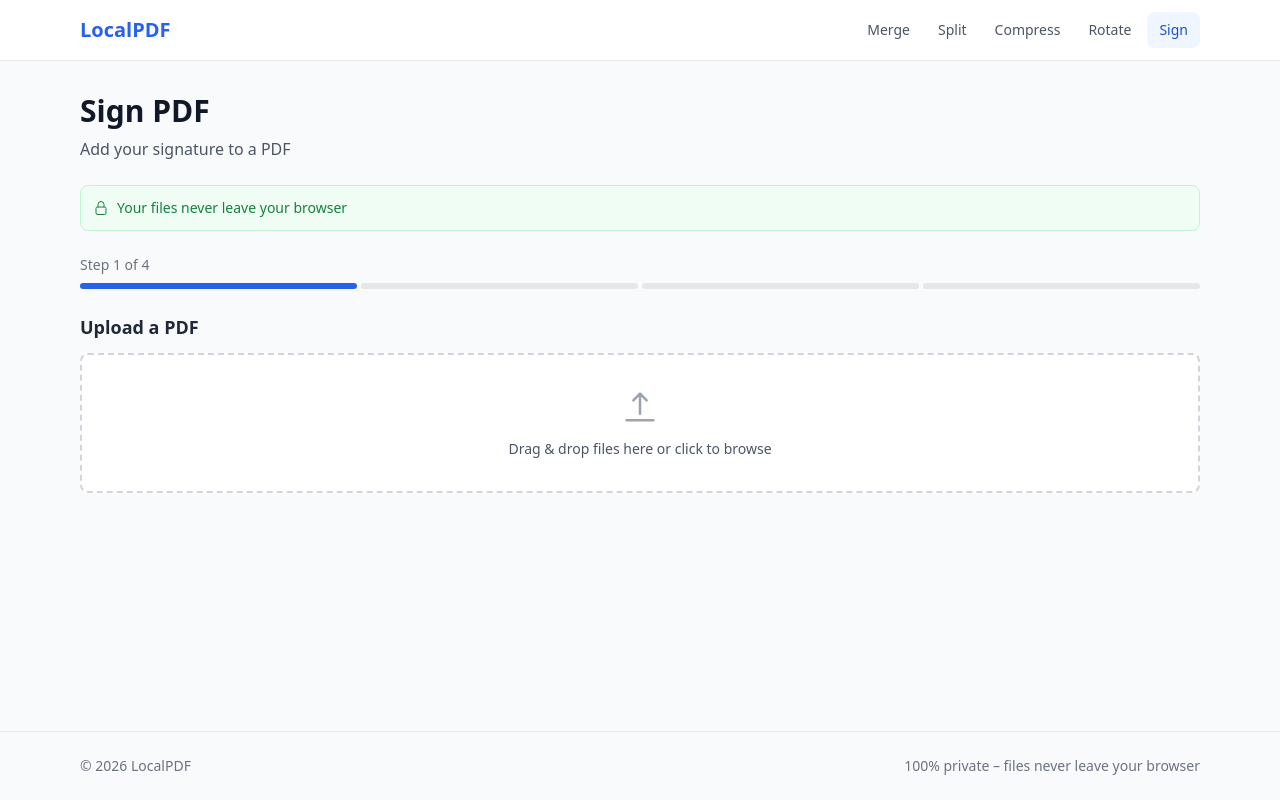
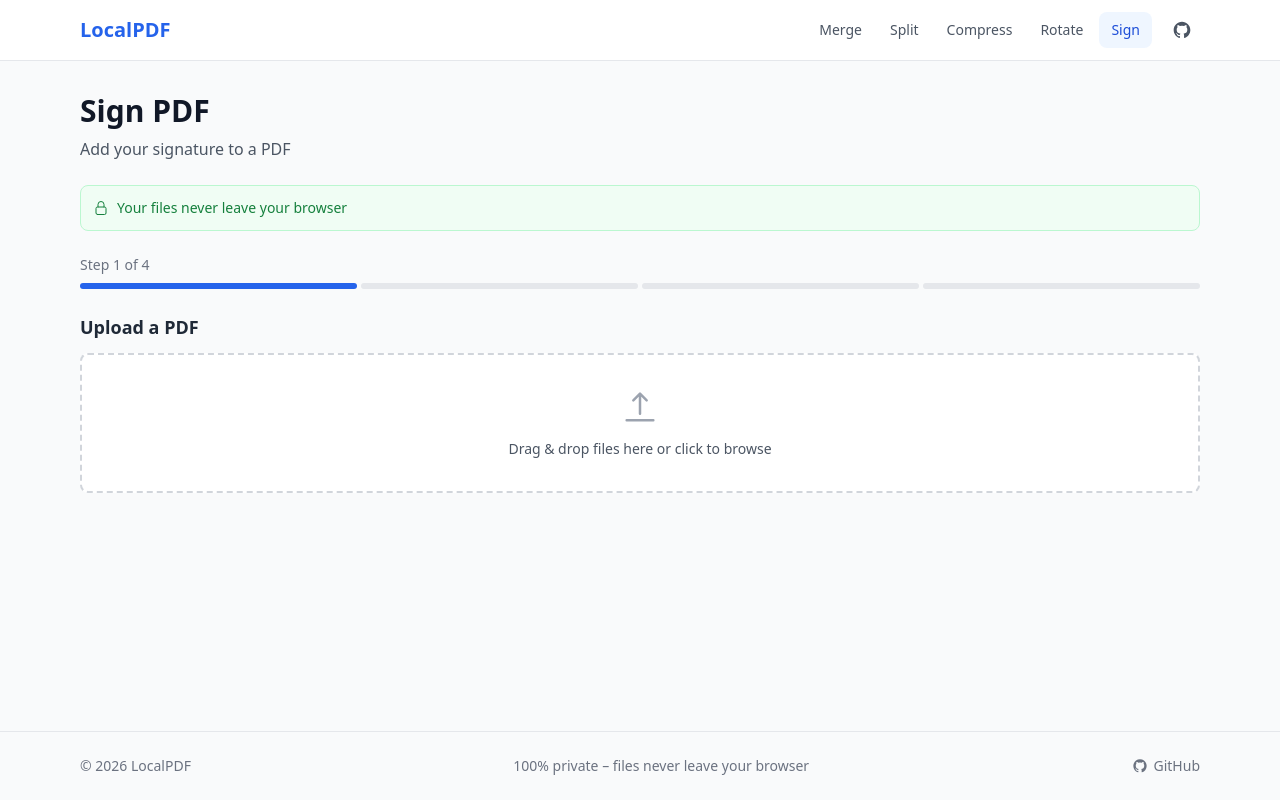
Before and after one commit to Indira-kumar/localpdf, a React (Vite) app: page /sign in a window 1280 px wide. Built offline with nearby package versions, Linux system fonts and the light colour scheme.

Commit message:
chore: add github link in header and footer

```diff
--- a/src/components/layout/Footer.tsx
+++ b/src/components/layout/Footer.tsx
@@ -6,6 +6,22 @@ const Footer: FC = () => {
       <div className="mx-auto flex max-w-6xl flex-col items-center justify-between gap-2 px-4 text-sm text-gray-500 sm:flex-row">
         <span>&copy; {new Date().getFullYear()} LocalPDF</span>
         <span>100% private &ndash; files never leave your browser</span>
+        <a
+          href="https://github.com/Indira-kumar/localpdf"
+          target="_blank"
+          rel="noopener noreferrer"
+          className="inline-flex items-center gap-1.5 text-gray-500 transition-colors hover:text-gray-900"
+        >
+          <svg
+            xmlns="http://www.w3.org/2000/svg"
+            viewBox="0 0 24 24"
+            fill="currentColor"
+            className="h-4 w-4"
+          >
+            <path d="M12 2C6.477 2 2 6.477 2 12c0 4.42 2.865 8.166 6.839 9.489.5.092.682-.217.682-.482 0-.237-.008-.866-.013-1.7-2.782.604-3.369-1.341-3.369-1.341-.454-1.155-1.11-1.462-1.11-1.462-.908-.62.069-.608.069-.608 1.003.07 1.531 1.03 1.531 1.03.892 1.529 2.341 1.087 2.91.831.092-.646.35-1.086.636-1.337-2.22-.253-4.555-1.11-4.555-4.943 0-1.091.39-1.984 1.029-2.683-.103-.253-.446-1.27.098-2.647 0 0 .84-.269 2.75 1.025A9.578 9.578 0 0 1 12 6.836a9.59 9.59 0 0 1 2.504.337c1.909-1.294 2.747-1.025 2.747-1.025.546 1.377.203 2.394.1 2.647.64.699 1.028 1.592 1.028 2.683 0 3.842-2.339 4.687-4.566 4.935.359.309.678.919.678 1.852 0 1.336-.012 2.415-.012 2.743 0 .267.18.578.688.48C19.138 20.163 22 16.418 22 12c0-5.523-4.477-10-10-10Z" />
+          </svg>
+          GitHub
+        </a>
       </div>
     </footer>
   );
--- a/src/components/layout/Header.tsx
+++ b/src/components/layout/Header.tsx
@@ -36,6 +36,38 @@ const Header: FC = () => {
               {link.label}
             </Link>
           ))}
+          <a
+            href="https://github.com/Indira-kumar/localpdf"
+            target="_blank"
+            rel="noopener noreferrer"
+            className="ml-2 rounded-lg p-2 text-gray-600 transition-colors hover:bg-gray-100 hover:text-gray-900"
+            aria-label="GitHub"
+          >
+            <svg
+              xmlns="http://www.w3.org/2000/svg"
+              viewBox="0 0 24 24"
+              fill="currentColor"
+              className="h-5 w-5"
+            >
+              <path d="M12 2C6.477 2 2 6.477 2 12c0 4.42 2.865 8.166 6.839 9.489.5.092.682-.217.682-.482 0-.237-.008-.866-.013-1.7-2.782.604-3.369-1.341-3.369-1.341-.454-1.155-1.11-1.462-1.11-1.462-.908-.62.069-.608.069-.608 1.003.07 1.531 1.03 1.531 1.03.892 1.529 2.341 1.087 2.91.831.092-.646.35-1.086.636-1.337-2.22-.253-4.555-1.11-4.555-4.943 0-1.091.39-1.984 1.029-2.683-.103-.253-.446-1.27.098-2.647 0 0 .84-.269 2.75 1.025A9.578 9.578 0 0 1 12 6.836a9.59 9.59 0 0 1 2.504.337c1.909-1.294 2.747-1.025 2.747-1.025.546 1.377.203 2.394.1 2.647.64.699 1.028 1.592 1.028 2.683 0 3.842-2.339 4.687-4.566 4.935.359.309.678.919.678 1.852 0 1.336-.012 2.415-.012 2.743 0 .267.18.578.688.48C19.138 20.163 22 16.418 22 12c0-5.523-4.477-10-10-10Z" />
+            </svg>
+          </a>
+          {/* <a
+            href="https://buymeacoffee.com/YOUR_USERNAME"
+            target="_blank"
+            rel="noopener noreferrer"
+            className="ml-1 inline-flex items-center gap-1.5 rounded-full bg-[#FFDD00] px-3 py-1.5 text-sm font-semibold text-gray-900 transition-colors hover:bg-[#e5c700]"
+          >
+            <svg
+              xmlns="http://www.w3.org/2000/svg"
+              viewBox="0 0 24 24"
+              fill="currentColor"
+              className="h-4 w-4"
+            >
+              <path d="M2 21v-1h18v1H2Zm2-2v-5h1a2 2 0 0 0 2-2V5H3V3h16v2h-4v7a2 2 0 0 0 2 2h1v5h-2v-5h-1a4 4 0 0 1-3.5-2.06A4 4 0 0 1 8 14H7v5H4Zm5-5h4a2 2 0 0 0 2-2V5H9v7a2 2 0 0 0 2 2Z" />
+            </svg>
+            Buy me a coffee
+          </a> */}
         </nav>
 
         {/* Mobile hamburger */}
@@ -87,6 +119,38 @@ const Header: FC = () => {
               {link.label}
             </Link>
           ))}
+          <a
+            href="https://github.com/Indira-kumar/localpdf"
+            target="_blank"
+            rel="noopener noreferrer"
+            className="mt-2 flex items-center gap-1.5 rounded-lg px-3 py-2 text-sm font-medium text-gray-600 transition-colors hover:bg-gray-100 hover:text-gray-900"
+          >
+            <svg
+              xmlns="http://www.w3.org/2000/svg"
+              viewBox="0 0 24 24"
+              fill="currentColor"
+              className="h-4 w-4"
+            >
+              <path d="M12 2C6.477 2 2 6.477 2 12c0 4.42 2.865 8.166 6.839 9.489.5.092.682-.217.682-.482 0-.237-.008-.866-.013-1.7-2.782.604-3.369-1.341-3.369-1.341-.454-1.155-1.11-1.462-1.11-1.462-.908-.62.069-.608.069-.608 1.003.07 1.531 1.03 1.531 1.03.892 1.529 2.341 1.087 2.91.831.092-.646.35-1.086.636-1.337-2.22-.253-4.555-1.11-4.555-4.943 0-1.091.39-1.984 1.029-2.683-.103-.253-.446-1.27.098-2.647 0 0 .84-.269 2.75 1.025A9.578 9.578 0 0 1 12 6.836a9.59 9.59 0 0 1 2.504.337c1.909-1.294 2.747-1.025 2.747-1.025.546 1.377.203 2.394.1 2.647.64.699 1.028 1.592 1.028 2.683 0 3.842-2.339 4.687-4.566 4.935.359.309.678.919.678 1.852 0 1.336-.012 2.415-.012 2.743 0 .267.18.578.688.48C19.138 20.163 22 16.418 22 12c0-5.523-4.477-10-10-10Z" />
+            </svg>
+            GitHub
+          </a>
+          <a
+            href="https://buymeacoffee.com/YOUR_USERNAME"
+            target="_blank"
+            rel="noopener noreferrer"
+            className="flex items-center gap-1.5 rounded-lg bg-[#FFDD00] px-3 py-2 text-sm font-semibold text-gray-900 transition-colors hover:bg-[#e5c700]"
+          >
+            <svg
+              xmlns="http://www.w3.org/2000/svg"
+              viewBox="0 0 24 24"
+              fill="currentColor"
+              className="h-4 w-4"
+            >
+              <path d="M2 21v-1h18v1H2Zm2-2v-5h1a2 2 0 0 0 2-2V5H3V3h16v2h-4v7a2 2 0 0 0 2 2h1v5h-2v-5h-1a4 4 0 0 1-3.5-2.06A4 4 0 0 1 8 14H7v5H4Zm5-5h4a2 2 0 0 0 2-2V5H9v7a2 2 0 0 0 2 2Z" />
+            </svg>
+            Buy me a coffee
+          </a>
         </nav>
       )}
     </header>
```
